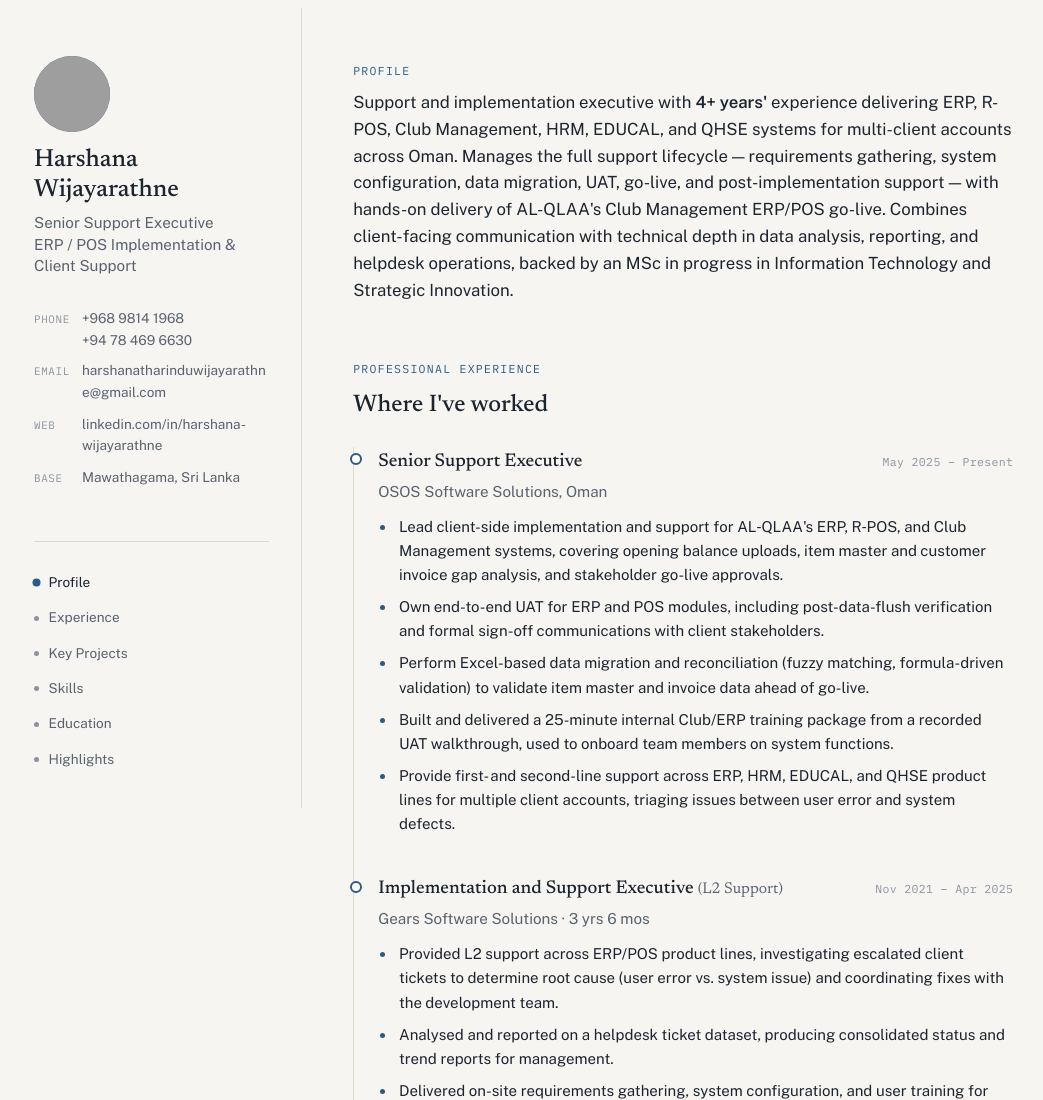
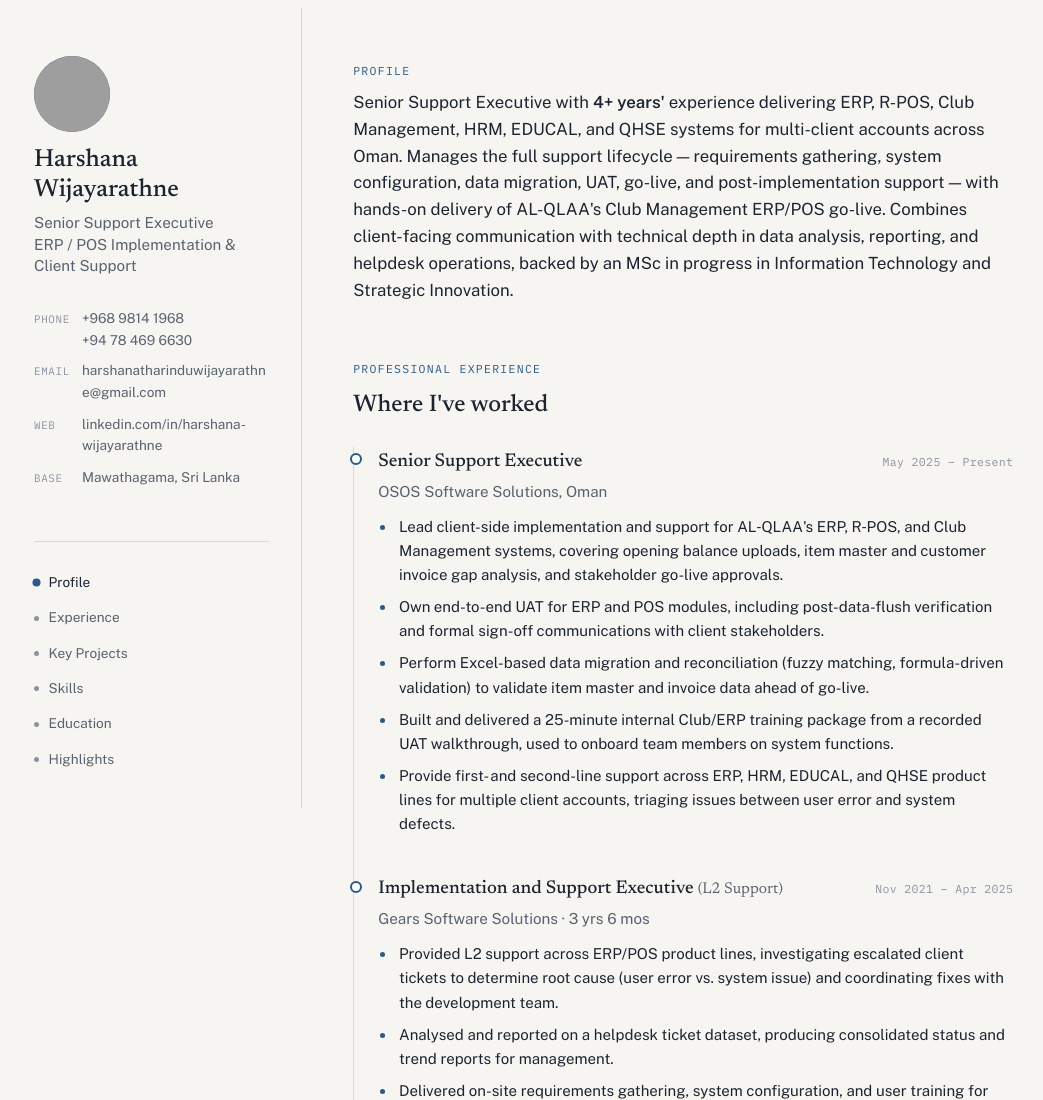
Before and after one commit to harshanatharinduwijayarathne-ai/portfolio, a plain HTML site: page index.html in a window 1280 px wide. Shown: the top 1100 px of the page, without its empty margins (48-1091 px from the left). Drawn offline with nearby package versions, Linux system fonts and the light colour scheme; grey boxes are pictures that could not be loaded.

Commit message:
Add files via upload

```diff
--- a/index.html
+++ b/index.html
@@ -499,7 +499,7 @@
   <main>
     <section id="profile">
       <span class="eyebrow">Profile</span>
-      <p class="summary">Support and implementation executive with <strong>4+ years'</strong> experience delivering ERP, R-POS, Club Management, HRM, EDUCAL, and QHSE systems for multi-client accounts across Oman. Manages the full support lifecycle &mdash; requirements gathering, system configuration, data migration, UAT, go-live, and post-implementation support &mdash; with hands-on delivery of AL-QLAA's Club Management ERP/POS go-live. Combines client-facing communication with technical depth in data analysis, reporting, and helpdesk operations, backed by an MSc in progress in Information Technology and Strategic Innovation.</p>
+      <p class="summary">Senior Support Executive with <strong>4+ years'</strong> experience delivering ERP, R-POS, Club Management, HRM, EDUCAL, and QHSE systems for multi-client accounts across Oman. Manages the full support lifecycle &mdash; requirements gathering, system configuration, data migration, UAT, go-live, and post-implementation support &mdash; with hands-on delivery of AL-QLAA's Club Management ERP/POS go-live. Combines client-facing communication with technical depth in data analysis, reporting, and helpdesk operations, backed by an MSc in progress in Information Technology and Strategic Innovation.</p>
     </section>
 
     <section id="experience">
```
